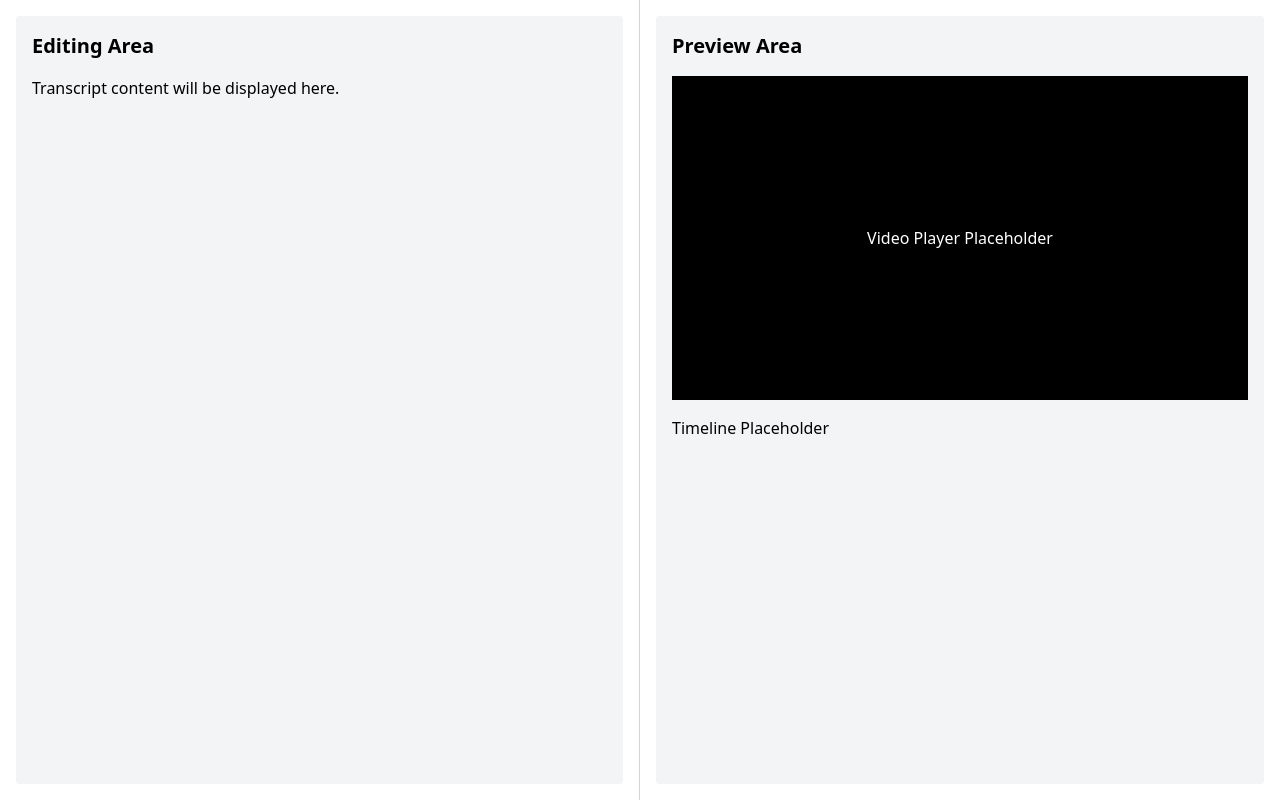
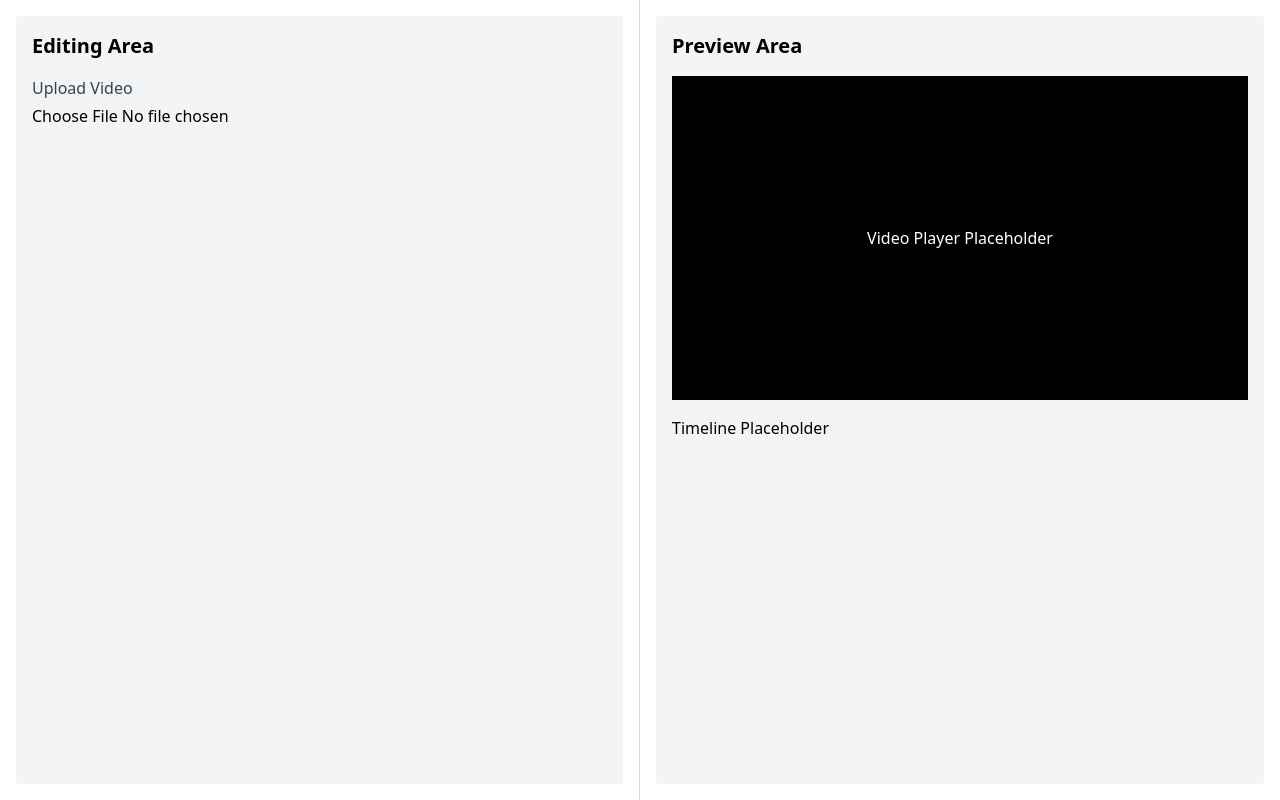
Before and after one commit to peggy-chien/video-highlight-tool, a React (Vite) app: page / in a window 1280 px wide. Built offline with nearby package versions, Linux system fonts and the light colour scheme.

Commit message:
feat: video upload feature & transcript section

```diff
--- a/src/components/EditingArea.tsx
+++ b/src/components/EditingArea.tsx
@@ -1,11 +1,52 @@
-import React from 'react';
+import React, { useCallback } from 'react';
+import { useVideoStore } from '../store/videoStore';
+import { processVideo } from '../services/videoService';
+import TranscriptSection from './TranscriptSection';
 
 const EditingArea: React.FC = () => {
+  const { processingData, setVideoFile, setProcessingData, selectedSentences } = useVideoStore();
+
+  const handleFileUpload = useCallback(async (event: React.ChangeEvent<HTMLInputElement>) => {
+    const file = event.target.files?.[0];
+    if (file) {
+      setVideoFile(file);
+      try {
+        const data = await processVideo(file);
+        setProcessingData(data);
+      } catch (error) {
+        console.error('Error processing video:', error);
+      }
+    }
+  }, [setVideoFile, setProcessingData]);
+
   return (
-    <div className="h-full bg-gray-100 p-4 rounded">
-      <h2 className="text-xl font-semibold mb-4">Editing Area</h2>
-      {/* Transcript sections and sentences will go here */}
-      <p>Transcript content will be displayed here.</p>
+    <div className="h-full bg-gray-100 p-4 rounded flex flex-col">
+      <div className="flex justify-between items-center mb-4">
+        <h2 className="text-xl font-semibold">Editing Area</h2>
+        {processingData && (
+          <span className="text-sm text-gray-600">
+            {selectedSentences.size} sentences selected
+          </span>
+        )}
+      </div>
+
+      {/* Video Upload */}
+      <div className="mb-6">
+        <label className="block mb-2">
+          <span className="text-gray-700">Upload Video</span>
+          <input
+            type="file"
+            accept="video/*"
+            onChange={handleFileUpload}
+            className="mt-1 block w-full"
+          />
+        </label>
+      </div>
+
+      {/* Scrollable Transcript Sections */}
+      <div className="flex-1 overflow-y-auto">
+        <TranscriptSection />
+      </div>
     </div>
   );
 };
--- /dev/null
+++ b/src/components/TranscriptSection.tsx
@@ -0,0 +1,47 @@
+import React from 'react';
+import { useVideoStore } from '../store/videoStore';
+
+const TranscriptSection: React.FC = () => {
+  const { processingData, selectedSentences, toggleSentenceSelection } = useVideoStore();
+
+  if (!processingData) return null;
+
+  return (
+    <div className="space-y-6">
+      {processingData.sections.map((section) => (
+        <div key={section.title} className="bg-white p-4 rounded shadow">
+          <h3 className="text-lg font-medium mb-3">{section.title}</h3>
+          <div className="space-y-2">
+            {section.sentences.map((sentence) => (
+              <div
+                key={sentence.id}
+                className={`flex items-start space-x-2 p-2 rounded cursor-pointer transition-colors
+                  ${selectedSentences.has(sentence.id) ? 'bg-blue-50 border border-blue-200' : 'hover:bg-gray-50'}`}
+                onClick={() => toggleSentenceSelection(sentence.id)}
+              >
+                <input
+                  type="checkbox"
+                  checked={selectedSentences.has(sentence.id)}
+                  onChange={() => toggleSentenceSelection(sentence.id)}
+                  className="mt-1"
+                  onClick={(e) => e.stopPropagation()}
+                />
+                <span className="text-sm text-gray-500 min-w-[60px]">
+                  {sentence.startTime.toFixed(1)}s
+                </span>
+                <p className="flex-1">{sentence.text}</p>
+                {sentence.isSuggestedHighlight && (
+                  <span className="text-xs text-blue-600 bg-blue-100 px-2 py-1 rounded">
+                    Suggested
+                  </span>
+                )}
+              </div>
+            ))}
+          </div>
+        </div>
+      ))}
+    </div>
+  );
+};
+
+export default TranscriptSection;
```
